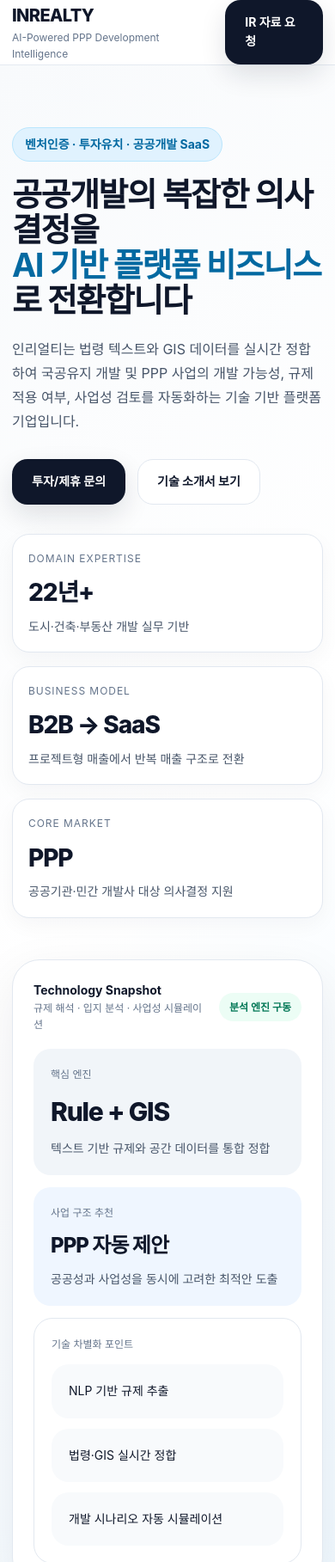
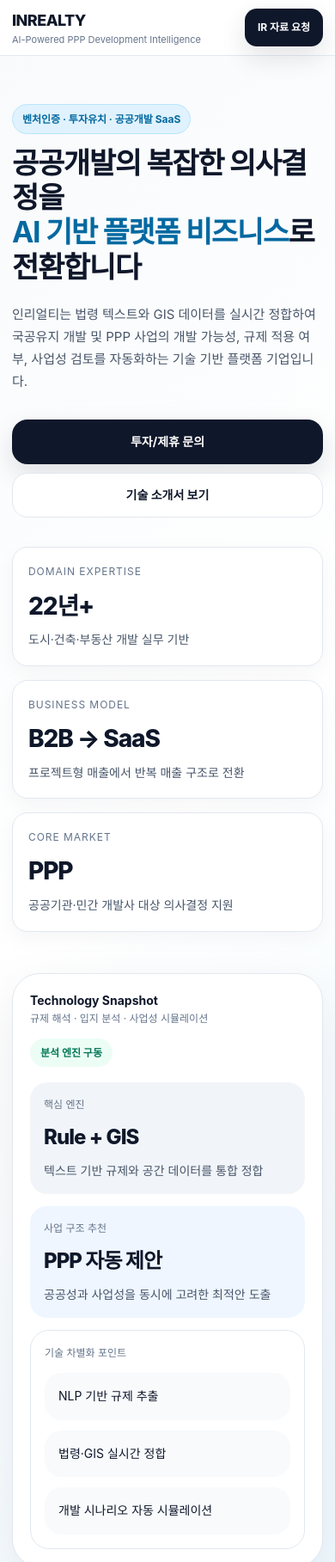
Before and after one commit to bannyjuya-arch/inrealtylab, a plain HTML site: page index.html in a window 390 px wide. Shown: the top 1817 px of the page at 86% size. Drawn offline with Linux system fonts and the light colour scheme.

Commit message:
Update index.html

```diff
--- a/index.html
+++ b/index.html
@@ -78,6 +78,10 @@
         min-height: 74px;
       }
 
+      .brand {
+        min-width: 0;
+      }
+
       .brand-name {
         font-size: 20px;
         font-weight: 800;
@@ -127,6 +131,10 @@
         background: var(--white);
         color: var(--text);
         border-color: var(--line);
+      }
+
+      .header-cta {
+        white-space: nowrap;
       }
 
       .hero {
@@ -529,18 +537,107 @@
           width: min(100% - 28px, 1120px);
         }
 
+        .section {
+          padding: 56px 0;
+        }
+
         .header-inner {
-          min-height: 68px;
+          min-height: 64px;
+          gap: 12px;
+        }
+
+        .brand-name {
+          font-size: 18px;
+        }
+
+        .brand-sub {
+          font-size: 11px;
+          line-height: 1.4;
+        }
+
+        .header-cta {
+          padding: 11px 14px;
+          font-size: 12px;
+          border-radius: 14px;
+        }
+
+        .eyebrow {
+          font-size: 12px;
+          padding: 7px 11px;
+        }
+
+        .hero h1 {
+          margin-top: 14px;
+          font-size: 34px;
+          line-height: 1.18;
         }
 
         .hero p,
         .section-head p {
-          font-size: 16px;
+          font-size: 15px;
           line-height: 1.75;
+        }
+
+        .hero-actions {
+          flex-direction: column;
+          gap: 10px;
+        }
+
+        .hero-actions .btn,
+        .form-grid .btn {
+          width: 100%;
+        }
+
+        .showcase,
+        .content-card,
+        .dark-card,
+        .step-card,
+        .form-card {
+          padding: 20px;
+        }
+
+        .showcase-top {
+          align-items: flex-start;
+          flex-direction: column;
+        }
+
+        .metric-box,
+        .feature-box,
+        .feature-panel {
+          padding: 16px;
+        }
+
+        .metric-value {
+          font-size: 24px;
+        }
+
+        .section-head {
+          margin-bottom: 24px;
+        }
+
+        .section-head h2 {
+          font-size: 28px;
+          line-height: 1.25;
+        }
+
+        .content-card h3,
+        .step-title {
+          font-size: 20px;
+        }
+
+        .card {
+          border-radius: 18px;
+        }
+
+        input,
+        textarea {
+          padding: 13px 14px;
+          border-radius: 14px;
         }
 
         .footer-inner {
           flex-direction: column;
+          padding: 22px 0 28px;
         }
       }
     </style>
@@ -548,7 +645,7 @@
   <body>
     <header class="header">
       <div class="container header-inner">
-        <div>
+        <div class="brand">
           <div class="brand-name">INREALTY</div>
           <div class="brand-sub">AI-Powered PPP Development Intelligence</div>
         </div>
@@ -558,7 +655,7 @@
           <a href="#traction">성장성</a>
           <a href="#contact">문의</a>
         </nav>
-        <a class="btn btn-dark" href="#contact">IR 자료 요청</a>
+        <a class="btn btn-dark header-cta" href="#contact">IR 자료 요청</a>
       </div>
     </header>
 
@@ -614,7 +711,7 @@
               </div>
               <div class="metric-box blue">
                 <div class="metric-label">사업 구조 추천</div>
-                <div class="metric-value" style="font-size:24px;">PPP 자동 제안</div>
+                <div class="metric-value" style="font-size: 24px;">PPP 자동 제안</div>
                 <div class="metric-desc">공공성과 사업성을 동시에 고려한 최적안 도출</div>
               </div>
               <div class="feature-panel">
@@ -681,15 +778,17 @@
       </section>
 
       <section id="traction" class="section">
-        <div class="container dark-grid">
+        <div class="container">
+          <div class="dark-grid">
             <div>
-            <div class="section-kicker">Traction & Credibility</div>
-            <div class="section-head" style="margin-bottom:0;">
+              <div class="section-kicker">Traction &amp; Credibility</div>
+              <div class="section-head" style="margin-bottom: 0;">
                 <h2>현장 경험과 초기 시장 검증을 바탕으로 플랫폼 확장성을 증명하고 있습니다</h2>
                 <p>대표자의 22년 이상 실무 경험을 기반으로 공공개발 및 PPP 사업의 구조적 문제를 정의했고, 실제 업무 환경에서 요구되는 기능을 반영한 플랫폼 설계를 축적해왔습니다.</p>
+                <p>공공기관 및 민간과의 협업 경험, 파일럿 프로젝트 수행, 초기 매출 발생은 시장의 실질적 수요를 보여주는 신뢰 지표입니다. 이는 기술성뿐 아니라 사업성 측면에서도 중요한 검증 요소입니다.</p>
               </div>
             </div>
-          <aside class="dark-card" style="background:#0f172a; color:#fff; border:none; box-shadow: var(--shadow);">
+            <aside class="dark-card" style="background: #0f172a; color: #fff; border: none; box-shadow: var(--shadow);">
               <div class="label">Investment Highlights</div>
               <ul class="proof-list">
                 <li>22년+ 도메인 전문성 기반 문제 정의 및 설계</li>
@@ -699,6 +798,7 @@
               </ul>
             </aside>
           </div>
+        </div>
       </section>
 
       <section class="section dark-section">
@@ -706,12 +806,12 @@
           <div class="dark-grid">
             <div>
               <div class="section-kicker">Growth Strategy</div>
-              <div class="section-head" style="margin-bottom:0; max-width:680px;">
+              <div class="section-head" style="margin-bottom: 0; max-width: 680px;">
                 <h2>초기 레퍼런스 확보에서 전국 단위 SaaS 확장까지</h2>
                 <p>인리얼티는 공공기관 중심 초기 시장 진입 이후 민간 개발사와 컨설팅 시장으로 확장하고, 궁극적으로는 반복 가능한 플랫폼 매출 구조를 구축하는 것을 목표로 합니다.</p>
               </div>
             </div>
-            <div class="grid-3" style="grid-template-columns:1fr 1fr; gap:16px;">
+            <div class="grid-3" style="grid-template-columns: 1fr 1fr; gap: 16px;">
               <div class="dark-card">
                 <div class="label">Phase 1</div>
                 <h3>공공기관 레퍼런스 확대</h3>
@@ -722,7 +822,7 @@
                 <h3>민간 개발사 고객 확장</h3>
                 <p>사업성 검토 수요가 높은 민간 시장으로 고객군을 확장합니다.</p>
               </div>
-              <div class="dark-card" style="grid-column:1 / -1;">
+              <div class="dark-card" style="grid-column: 1 / -1;">
                 <div class="label">Phase 3</div>
                 <h3>구독형 SaaS 전환 및 고수익 구조 확보</h3>
                 <p>프로젝트형 수익을 넘어 반복 매출 기반의 확장 가능한 플랫폼 기업으로 전환합니다.</p>
@@ -763,17 +863,17 @@
         </div>
       </section>
 
-      <section id="contact" class="section section-soft" style="border-top:1px solid var(--line);">
+      <section id="contact" class="section section-soft" style="border-top: 1px solid var(--line);">
         <div class="container contact-grid">
           <div>
             <div class="section-kicker">Contact</div>
-            <div class="section-head" style="margin-bottom:0;">
+            <div class="section-head" style="margin-bottom: 0;">
               <h2>벤처인증, 투자유치, 전략 제휴 논의를 시작해보세요</h2>
               <p>기술성, 시장성, 확장성을 모두 갖춘 공공개발 인텔리전스 플랫폼으로서 인리얼티의 성장 가능성을 소개합니다.</p>
             </div>
           </div>
           <div class="card form-card">
-            <h3 style="font-size:28px; letter-spacing:-0.03em;">문의 남기기</h3>
+            <h3 style="font-size: 28px; letter-spacing: -0.03em;">문의 남기기</h3>
             <p>투자자, 심사기관, 파트너사를 위한 소개 자료와 데모를 제공해드립니다.</p>
             <form class="form-grid" onsubmit="event.preventDefault(); alert('문의 폼 예시입니다. GitHub Pages 공개 후 구글폼이나 이메일 연동을 붙이면 됩니다.');">
               <input type="text" placeholder="회사명 / 기관명" />
@@ -790,7 +890,7 @@
     <footer class="footer">
       <div class="container footer-inner">
         <div>
-          <div style="font-weight:800; color:#0f172a;">INREALTY</div>
+          <div style="font-weight: 800; color: #0f172a;">INREALTY</div>
           <div>AI 기반 공공개발 의사결정 플랫폼</div>
         </div>
         <div>© 2026 INREALTY. All rights reserved.</div>
```
Lines whose indentation alone changed are shown as unchanged.
